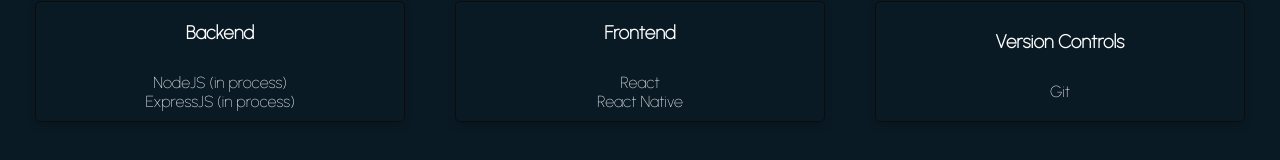
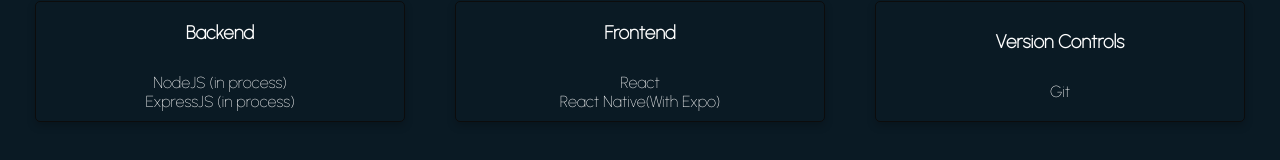
Before and after one commit to alonzocr1995/my-resume-nextjs, a Next.js app: page / in a window 1280 px wide. Shown: the part 2172-2332 px from the top of the page. Built offline with nearby package versions, Linux system fonts and the light colour scheme.

Commit message:
small-up

```diff
--- a/components/Tecnologies.tsx
+++ b/components/Tecnologies.tsx
@@ -41,7 +41,7 @@
           <h3>Frontend</h3>
           <div>
             <span>React</span>
-            <span>React Native</span>
+            <span>React Native(With Expo)</span>
           </div>
         </div>
         <div className={classes.tecContent}>
```
